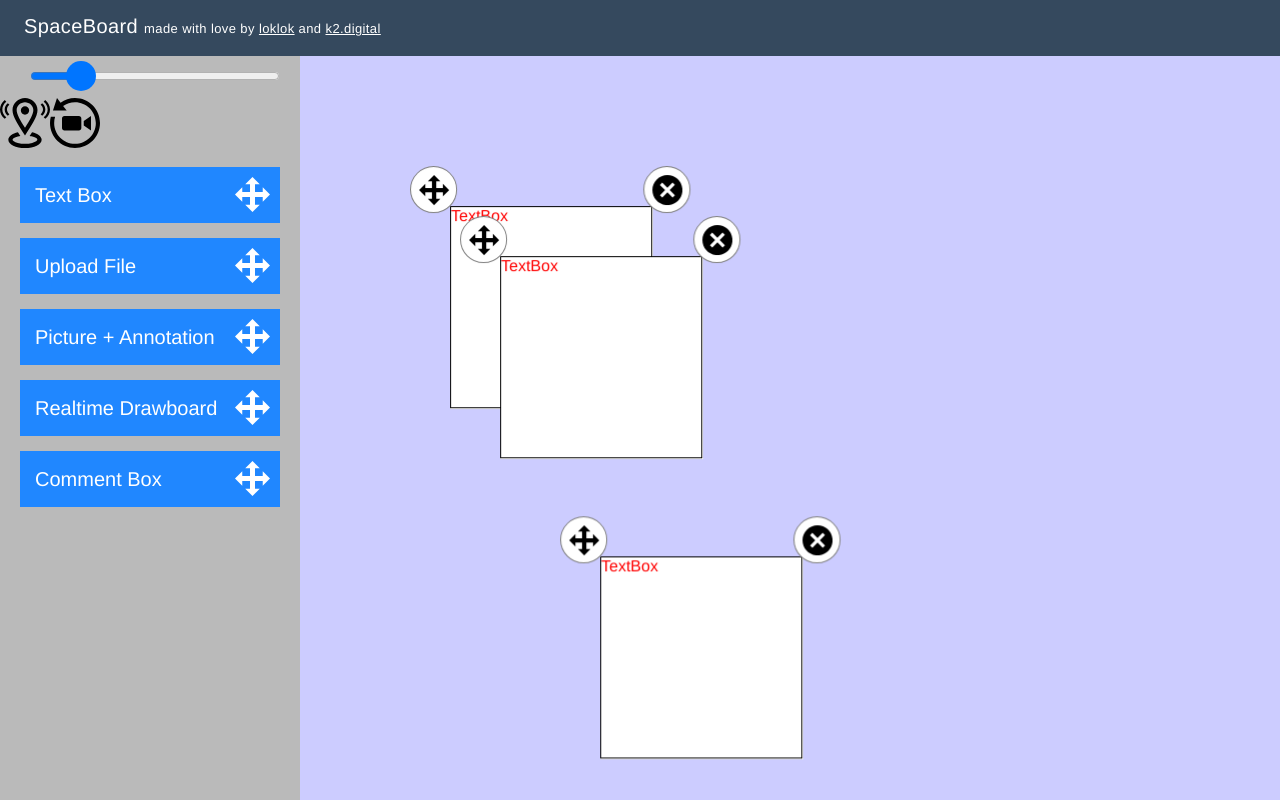
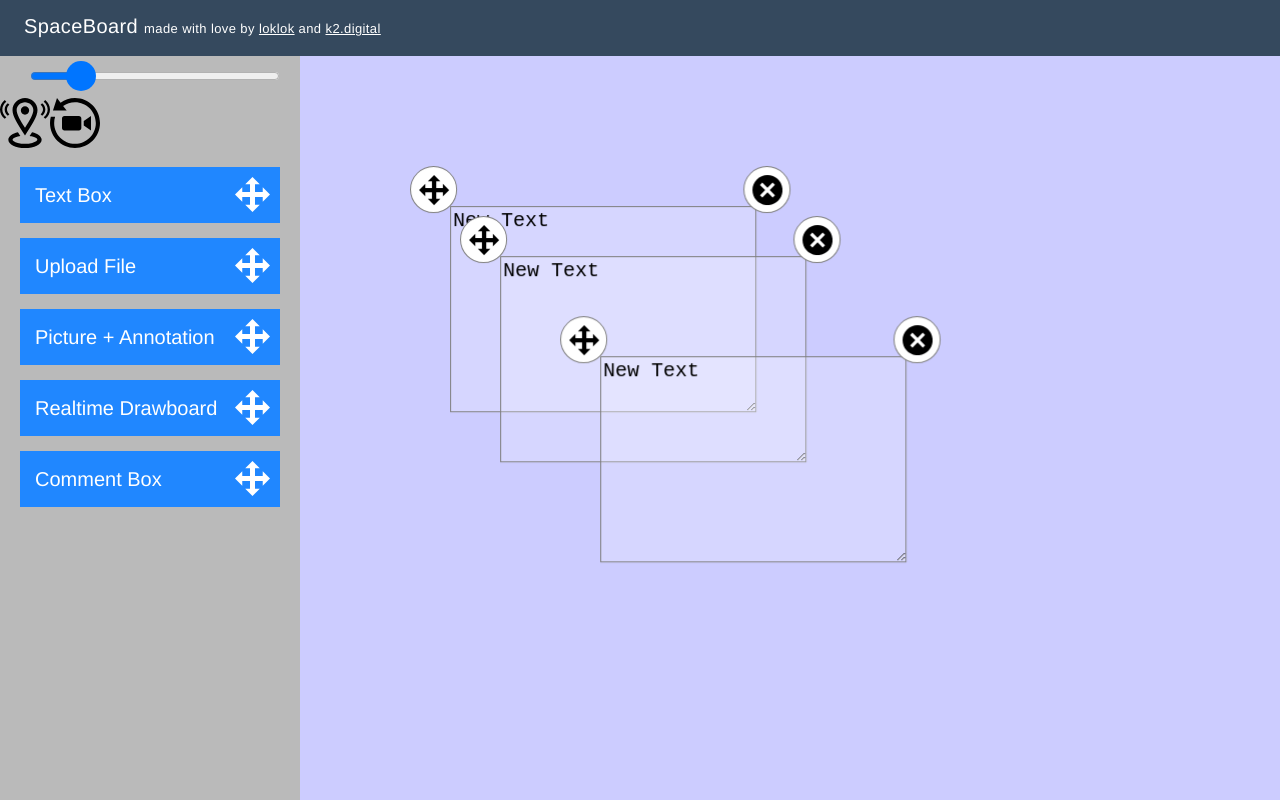
Before and after one commit to SpaceBoard/spaceboard-gui, a Vue app: page /editor in a window 1280 px wide. Built offline with nearby package versions, Linux system fonts and the light colour scheme.

Commit message:
new items

```diff
--- a/src/components/pages/Editor/Editor.vue
+++ b/src/components/pages/Editor/Editor.vue
@@ -1,10 +1,11 @@
 <template>
 <div class="wrapper">
   <div class="canvas-area">
-    <div class="canvas-wrapper" ref="canvas-wrapper" v-touch:pan="onPanCam" v-touch:pinch="onZoom" v-touch:pinchstart="onZoomStart" v-touch:pinchend="onZoomEnd">
+    <div class="canvas-wrapper" ref="canvas-wrapper">
+      <div class="canvas-toucher" v-touch:pan="onPanCam" ref="canvas-toucher" v-touch:pinch="onZoom" v-touch:pinchstart="onZoomStart" v-touch:pinchend="onZoomEnd"></div>
 
-      <span v-if="root[using].items">
-        <span
+      <div v-if="root[using].items">
+        <div
           :key="iBoxType"
           v-for="(boxType, iBoxType) in okeys(root[using].items)"
         >
@@ -25,16 +26,18 @@
             :key="iBox"
             v-for="(box, iBox) in root[using].items[boxType]"
           >
-              <div :style="{
-                color: 'red',
-                width: '200px',
-                height: '200px',
-                background: 'white',
-                border: 'black solid 1px'
-              }">{{ capLetter(box.component) }}</div>
+            <component
+              v-bind:is="box.component"
+              :box="box"
+              :style="{
+                width: box.size.width + 'px',
+                height: box.size.height + 'px',
+                border: 'grey solid 1px'
+              }"
+            ></component>
           </Positioner>
-        </span>
-      </span>
+        </div>
+      </div>
 
 
     </div>
@@ -80,7 +83,7 @@
 import * as Data from '@/components/parts/Editor/Data/DataStructure.js'
 import Positioner from '@/components/parts/Editor/Positioner/Positioner.vue'
 import SourceButton from '@/components/parts/Editor/SourceButton/SourceButton.vue'
-import UIEvents from '@/components/parts/Editor/UIEvents/UIEvents.js'
+import TextBox from '@/components/parts/Editor/TextBox/TextBox.vue'
 import TWEEN from '@tweenjs/tween.js'
 
 function capLetter (string) {
@@ -90,7 +93,8 @@ function capLetter (string) {
 export default {
   components: {
     Positioner,
-    SourceButton
+    SourceButton,
+    TextBox
   },
   data () {
     return {
@@ -111,8 +115,6 @@ export default {
       temp: {
         box: false
       },
-      camStack: {},
-      camapis: false,
       view: {
         x0: 0,
         y0: 0,
@@ -261,14 +263,20 @@ export default {
         items: {
           textBoxes: [
             Data.textBox(() => { return { pos: { x: 150, y: 150, z: 0 } } }),
-            Data.textBox(() => { return { pos: { x: 300, y: 500, z: 0 } } }),
-            Data.textBox(() => { return { pos: { x: 200, y: 200, z: 0 } } })
+            Data.textBox(() => { return { pos: { x: 200, y: 200, z: 0 } } }),
+            Data.textBox(() => { return { pos: { x: 300, y: 300, z: 0 } } })
           ]
         }
       }
+
+      this.zoomIntro()
+    },
+    zoomIntro () {
+      // zoom in
+      let tempScaler = this.root[this.using].attention.scaler
       this.root[this.using].attention.scaler = 0.1
       this.viewAttention({ instant: true })
-      this.root[this.using].attention.scaler = 1.0
+      this.root[this.using].attention.scaler = tempScaler
       this.viewAttention({ instant: false })
     },
     markCam () {
@@ -291,6 +299,11 @@ export default {
       this.viewAttention({})
     },
     viewAttention ({ instant }) {
+      // remove inertia.
+      this.inertia = 0.0
+      this.cam._dx = 0.0
+      this.cam._dy = 0.0
+
       if (instant) {
         this.cam._x = this.root[this.using].attention.x
         this.cam._y = this.root[this.using].attention.y
@@ -300,7 +313,7 @@ export default {
           _x: this.root[this.using].attention.x,
           _y: this.root[this.using].attention.y,
           scaler: this.root[this.using].attention.scaler
-        }, 500).easing(TWEEN.Easing.Quadratic.Out).start()
+        }, 700).easing(TWEEN.Easing.Quadratic.Out).start()
       }
     }
   },
@@ -319,13 +332,13 @@ export default {
       TWEEN.update()
     }
     this.rAFID = window.requestAnimationFrame(rAF)
-    this.camapis = UIEvents({ target: this.$refs['canvas-wrapper'], stack: this.camStack })
-    this.camStack.onPanCamCam = ({ type, deltaX, deltaY }) => {
-      if (type === 'wheel') {
-        this.cam._x -= (deltaX / this.scaler)
-        this.cam._y -= (deltaY / this.scaler)
-      }
-    }
+
+    this.$refs['canvas-wrapper'].addEventListener('wheel', (evt) => {
+      evt.preventDefault()
+      this.cam._x -= (evt.deltaX / this.scaler)
+      this.cam._y -= (evt.deltaY / this.scaler)
+    }, false)
+
     window.addEventListener('resize', () => {
       this.view = {
         x0: 0,
@@ -336,7 +349,6 @@ export default {
     })
   },
   beforeDestroy () {
-    // this.camapis.uninstall()
   }
 }
 </script>
@@ -401,6 +413,14 @@ input[type=range]::-webkit-slider-thumb {
   height: 100%;
 }
 
+.canvas-toucher {
+  position: absolute;
+  top: 0px;
+  left: 0px;
+  width: 100%;
+  height: 100%;
+}
+
 .canvas-area{
   perspective: 100vmax;
   position: absolute;
@@ -417,6 +437,8 @@ input[type=range]::-webkit-slider-thumb {
   width: 100%;
   height: calc(100% - 56px * 0.0);
   transform: translateX(100%);
+  transition: transform 1s;
+  transition-timing-function: cubic-bezier(0.075, 0.82, 0.165, 1);
   background-color: rgba(255,255,255,0.2);
 }
 .drawer.is-open{
--- a/src/components/parts/Editor/Data/DataStructure.js
+++ b/src/components/parts/Editor/Data/DataStructure.js
@@ -23,8 +23,12 @@ export function uuid () {
   return firstPart + secondPart
 }
 
+export function drawboard () {
+
+}
+
 export function textBox (configFn) {
-  var size = { width: 200, height: 200 }
+  var size = require('../TextBox/TextBox.vue').default.info.size
   configFn = configFn || (() => { return {} })
   return {
     id: uuid(),
@@ -32,6 +36,9 @@ export function textBox (configFn) {
     size,
     arrayName: 'textBoxes',
     component: 'TextBox',
+    data: {
+      text: `New Text`
+    },
     ...configFn({ size })
   }
 }
--- a/src/components/parts/Editor/Positioner/Positioner.vue
+++ b/src/components/parts/Editor/Positioner/Positioner.vue
@@ -8,7 +8,7 @@
   left: 0 + 'px',
   width: width + 'px',
   height: height + 'px'
-}"><slot></slot>
+}">
   <div class="handler"
   :style="{
     position: 'absolute',
@@ -20,7 +20,7 @@
   v-touch:panend="pannerEnd"
   v-touch:panstart="pannerStart"
   v-touch:pan="panner">
-    <img src="./img/mover.svg" class="mover" />
+    <img src="./img/mover.svg" class="mover" draggable="false" />
   </div>
 
   <div class="handler"
@@ -33,8 +33,9 @@
   }"
   v-touch:tap="() => { $emit('remove') }"
   >
-    <img src="./img/remover.svg" class="mover" />
+    <img src="./img/remover.svg" class="mover" draggable="false" />
   </div>
+  <slot></slot>
 </div>
 </template>
 
@@ -135,6 +136,7 @@ export default {
 
 <style scoped>
 .handler{
+  cursor: move;
   width: 45px;
   height: 45px;
   background-color: white;
--- a/src/components/parts/Editor/SourceButton/SourceButton.vue
+++ b/src/components/parts/Editor/SourceButton/SourceButton.vue
@@ -80,6 +80,7 @@ export default {
 }
 
 .dragger {
+  cursor: move;
   position: absolute;
   right: 10px;
   top: 10px;
--- /dev/null
+++ b/src/components/parts/Editor/TextBox/TextBox.vue
@@ -0,0 +1,29 @@
+<template>
+  <textarea ref="ta" class="box textarea" v-model="box.data.text"></textarea>
+</template>
+
+<script>
+export default {
+  props: {
+    box: {}
+  },
+  info: {
+    size: { width: 300, height: 200 }
+  }
+}
+</script>
+
+<style scoped>
+.box{
+  background-color: rgba(255,255,255,0.2);
+}
+
+.textarea{
+  font-size: 20px;
+  -webkit-appearance: none;
+  border: none;
+  outline: none;
+  width: 100%;
+  height: 100%;
+}
+</style>
```
